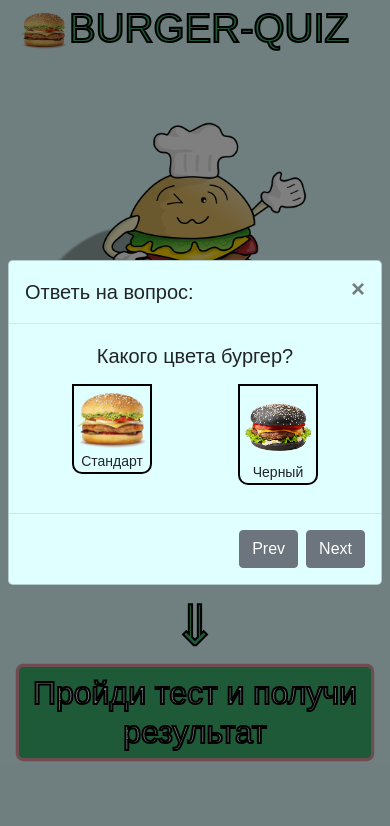
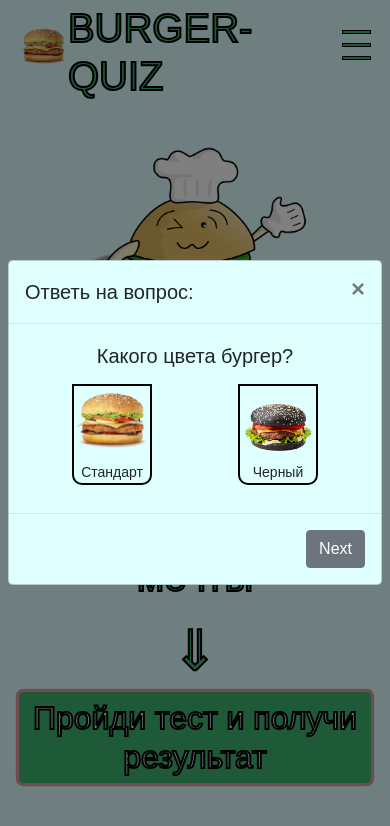
Before and after one commit to vrbr/quiz, a plain HTML site: page index.html in a window 390 px wide. Both pictures are taken after a click on the button "Пройди тест и получи результат". Drawn offline with Linux system fonts and the light colour scheme.

Commit message:
Появление бургера, появление/скрытие кнопок, запись ответов в массив, окно с благодарностью

```diff
--- a/index.html
+++ b/index.html
@@ -16,12 +16,19 @@
     <div class="container">
       <div class="row">
         <div class="col">
-          <div class="d-flex justify-content-between p-1 p-sm-2 p-md-3">
-            <div class="logo d-flex">
+          <div class="d-flex justify-content-between align-items-center p-1 p-sm-2 p-md-3">
+            <div class="logo d-flex align-items-center">
               <div class="logo-img"></div>
               <span class="logo-text h1">BURGER-QUIZ</span>
             </div>
             <h1 class="contacts d-none d-md-block">GLO Academy</h1>
+
+            <div class="burger" id="burger">
+              <span></span>
+              <span></span>
+              <span></span>
+            </div>
+
           </div>
         </div>
       </div>
@@ -99,6 +106,7 @@
             </form>
           </div>
         </div>
+
         <div class="modal-footer" id="modalFooter">
           <button type="button" class="btn btn-secondary" data-dismiss="modal" id="prev">Prev</button>
           <button type="button" class="btn btn-secondary" data-dismiss="modal" id="next">Next</button>
--- a/script/script.js
+++ b/script/script.js
@@ -1,4 +1,5 @@
 document.addEventListener('DOMContentLoaded', () => {
+    "use strict";
 
     const btnOpenModal = document.querySelector('#btnOpenModal');
     const modalBlock = document.querySelector('#modalBlock');
@@ -7,6 +8,14 @@ document.addEventListener('DOMContentLoaded', () => {
     const formAnswers = document.querySelector('#formAnswers');
     const nextButton = document.querySelector('#next');
     const prevButton = document.querySelector('#prev');
+    const burgerButton = document.getElementById('burger');
+    const sendButton = document.querySelector('#send');
+
+    if (document.documentElement.clientWidth < 768) {
+        burgerButton.style.display = "flex";
+    } else {
+        burgerButton.style.display = "none";
+    }
 
     //массив с объектами с инфой о вопросах и ответах
     const questions = [
@@ -84,8 +93,13 @@ document.addEventListener('DOMContentLoaded', () => {
         }
     ];
 
-    //открытие/закрытие модального окна
+    //обработчики событий на окрытие/закрытия модального окна
     btnOpenModal.addEventListener('click', () => {
+        modalBlock.classList.add('d-block');
+        playTest();
+    });
+
+    burgerButton.addEventListener('click', () => {
         modalBlock.classList.add('d-block');
         playTest();
     });
@@ -94,35 +108,87 @@ document.addEventListener('DOMContentLoaded', () => {
         modalBlock.classList.remove('d-block');
     })
 
+    //начало тестирования
     const playTest = () => {
+
+        const finalAnswers = [];
+
         let numberQuestion = 0;
 
         const renderAnswers = (index) => {
             questions[index].answers.forEach((answer) => {
                 const answerItem = document.createElement('div');
 
-                answerItem.classList.add('answers-item', 'd-flex', 'flex-column');
+                answerItem.classList.add('answers-item', 'd-flex', 'justify-content-center');
 
                 answerItem.innerHTML = `
-                    <input type="${questions[index].type}" id="${answer.title}" name="answer" class="d-none">
-                    <label for="answerItem1" class="d-flex flex-column justify-content-between">
+                    <input type="${questions[index].type}" id="${answer.title}" name="answer" class="d-none" value="${answer.title}">
+                    <label for="${answer.title}" class="d-flex flex-column justify-content-between">
                         <img class="answerImg" src="${answer.url}" alt="burger">
                         <span>${answer.title}</span>
                     </label>
-                `;
+				`;
                 formAnswers.appendChild(answerItem);
-            })
-        }
+            });
+        };
 
         const renderQuestions = (indexQuestion) => {
             formAnswers.innerHTML = '';
-            questionTitle.textContent = `${questions[indexQuestion].question}`;
 
-            renderAnswers(indexQuestion);
+            if (numberQuestion >= 0 && numberQuestion <= questions.length - 1) {
+                questionTitle.textContent = `${questions[indexQuestion].question}`;
+                renderAnswers(indexQuestion);
+                nextButton.classList.remove('d-block');
+                prevButton.classList.remove('d-block');
+                sendButton.classList.add('d-none');
+            }
+
+            if (numberQuestion === 0) {
+                prevButton.classList.add('d-none');
+            }
+
+            if (numberQuestion === questions.length) {
+                nextButton.classList.add('d-none');
+                prevButton.classList.add('d-none');
+                sendButton.classList.remove('d-none');
+                formAnswers.innerHTML = `
+                <div class="form-group">
+                    <label for="numberPhone">Введите ваш номер телефона</label>
+                    <input type="phone" class="form-control" id="numberPhone">
+                </div>
+                `;
+            }
+
+            if (numberQuestion === questions.length + 1) {
+                formAnswers.textContent = 'Спасибо';
+                setTimeout(() => {
+                    modalBlock.classList.remove('d-block');
+                }, 2000);
+            }
         }
+
         renderQuestions(numberQuestion);
 
+        const checkAnswer = () => {
+            const obj = {};
+
+            const inputs = [...formAnswers.elements].filter((input) => input.checked ||input.id === 'numberPhone');
+
+            inputs.forEach((input, index) => {
+                if(numberQuestion >= 0 && numberQuestion <= questions.length - 1) {
+                    obj[`${index}_${questions[numberQuestion].question}`] = input.value;
+                }
+
+                if(numberQuestion === questions.length) {
+                    obj[`Номер телефона`] = input.value;
+                }
+            })
+
+            finalAnswers.push(obj);
+        }
+
         nextButton.onclick = () => {
+            checkAnswer();
             numberQuestion++;
             renderQuestions(numberQuestion)
         }
@@ -131,6 +197,12 @@ document.addEventListener('DOMContentLoaded', () => {
             numberQuestion--;
             renderQuestions(numberQuestion)
         }
+
+        sendButton.onclick = () => {
+            checkAnswer();
+            numberQuestion++;
+            renderQuestions(numberQuestion)
+            console.log(finalAnswers)
+        }
     }
-
 });
--- a/style/style.css
+++ b/style/style.css
@@ -48,6 +48,9 @@ label span {
     -webkit-text-stroke-width: 2px;
     -webkit-text-stroke-color: black;
 }
+.logo-text {
+    margin-bottom: -15px;
+}
 
 .content {
     width: 300px;
@@ -96,3 +99,19 @@ label span {
     -webkit-text-stroke-width: 2px;
     -webkit-text-stroke-color: black;
 }
+
+.burger {
+    display: flex;
+    flex-direction: column;
+    justify-content: space-between;
+    width: 30px;
+    height: 30px;
+    cursor: pointer;
+}
+.burger span {
+    display: block;
+    height: 4px;
+    width: 100%;
+    background-color: #3CB371;
+    border: 1px solid #000;
+}
```
